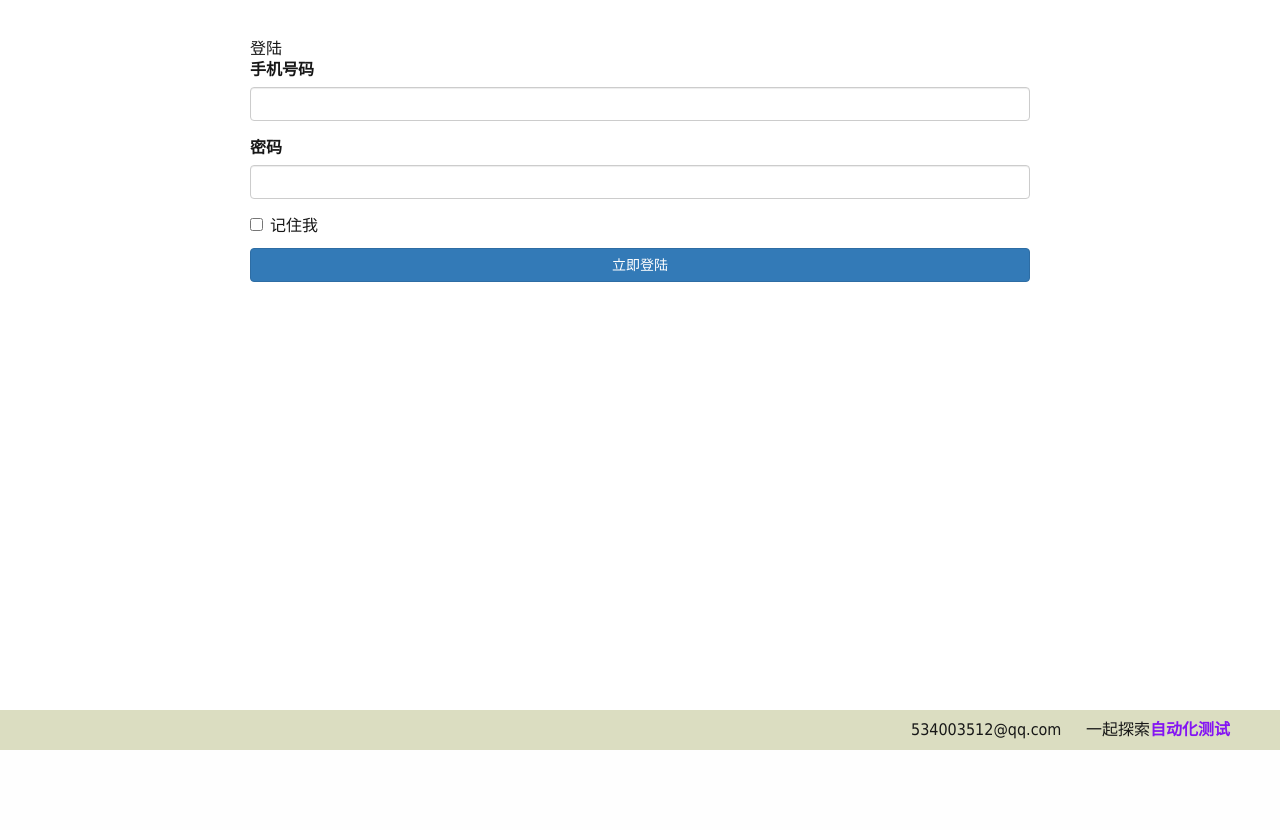
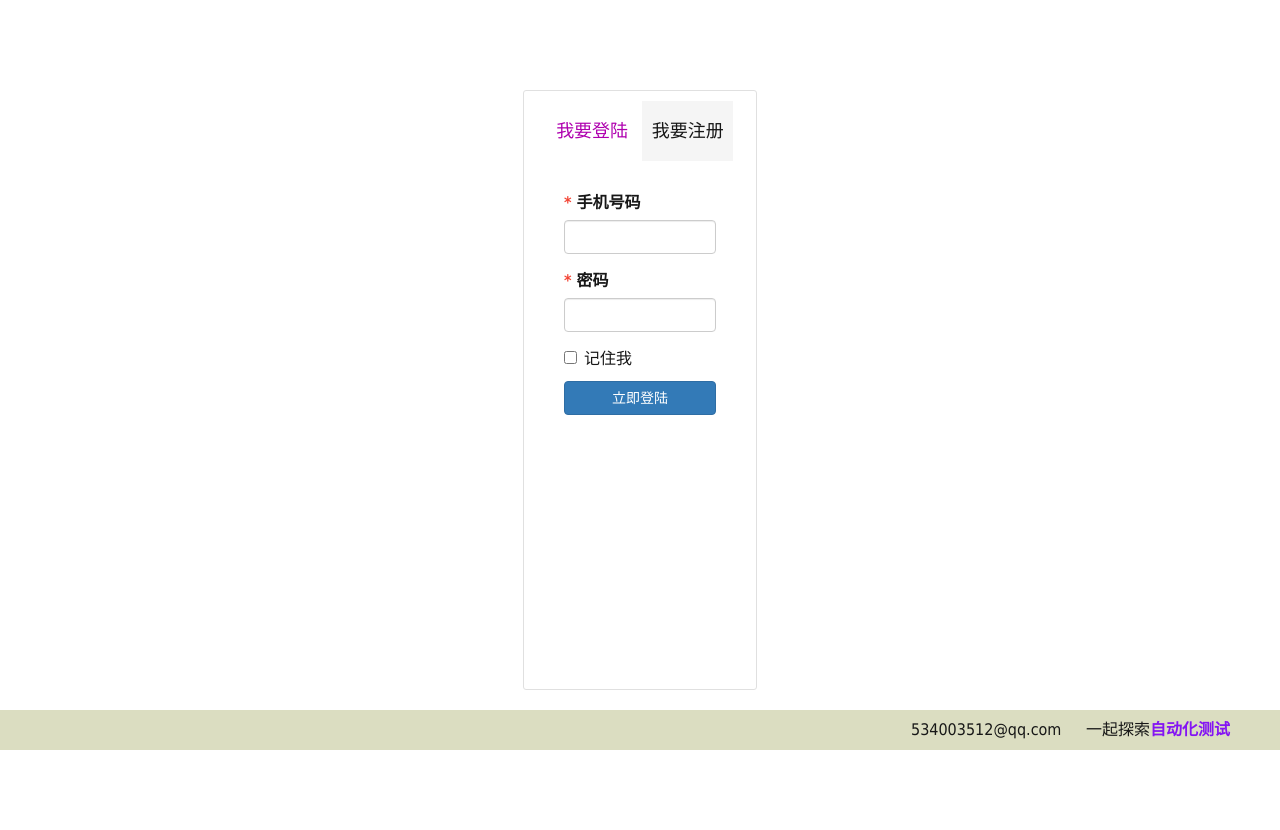
Before and after one commit to yinuo100823/Family-AutoTest, a Flask app: page /auto/test/user/login/ in a window 1280 px wide. Shown: the part 50-880 px from the top of the page. Before the commit the page ends 800 px from the top, so only its background shows below. Run offline with Flask 2, Linux system fonts and the light colour scheme; some libraries are stand-ins or nearby versions.

Commit message:
重写注册登陆页面

```diff
--- a/app/interface/views.py
+++ b/app/interface/views.py
@@ -43,7 +43,7 @@ def interface_list():
 @login_required
 def interface_info(id):
     form = InterfaceForm()
-    interface = Interface.query.filter(and_(Interface.id == id, Interface.creater_id == g.user.id)).first()
+    interface = Interface.query.filter(and_(Interface.id == id, Interface.creater_id == current_user.id)).first()
     if interface:
         if request.method == "POST" and form.validate_on_submit():
             interface.name = form.name.data
--- a/app/models.py
+++ b/app/models.py
@@ -37,7 +37,7 @@ class User(db.Model, UserMixin):
         return check_password_hash(self.password, raw_password)
 
 
-# 服务模型
+# 应用模型
 class Service(db.Model):
     __tablename__ = 'bt_service'
     id = db.Column(db.Integer, primary_key=True, autoincrement=True, index=True)
@@ -75,7 +75,7 @@ class Interface(db.Model):
     creater_id = db.Column(db.Integer, db.ForeignKey("bt_user.id"), nullable=False)
     creater = db.relationship("User", backref=db.backref("interfaces"))
     service_id = db.Column(db.Integer, db.ForeignKey("bt_service.id"), nullable=False)
-    service = db.relationship("Service", backref=db.backref("interfaces"))  # 接口所属服务
+    service = db.relationship("Service", backref=db.backref("interfaces"))  # 接口所属应用
     create_time = db.Column(db.DateTime(), nullable=False, default=datetime.now())
     update_time = db.Column(db.DateTime(), nullable=False, default=datetime.now())
 
@@ -94,7 +94,7 @@ class Case(db.Model):
     __tablename__ = 'bt_case'
     id = db.Column(db.Integer, primary_key=True, autoincrement=True, index=True)
     service_id = db.Column(db.Integer, db.ForeignKey("bt_service.id"), nullable=False, index=True)
-    service = db.relationship("Service", backref=db.backref("cases"))  # case所属服务
+    service = db.relationship("Service", backref=db.backref("cases"))  # case所属应用
     interface_id = db.Column(db.Integer, db.ForeignKey("bt_interface.id"), nullable=False, comment="关联的接口")
     interface = db.relationship("Interface", backref=db.backref("cases"))
     name = db.Column(db.String(50), nullable=False, comment="测试用例名称")
--- a/app/static/css/base-list.css
+++ b/app/static/css/base-list.css
@@ -42,7 +42,7 @@ input#submit{
 .list-body{
     width: 100%;
     height: 100%;
-    border-top: 1px solid #948b80;
+    border-top: 1px solid #af00af;
     padding-top: 2rem;
 }
 
--- a/app/static/css/reset.css
+++ b/app/static/css/reset.css
@@ -1,4 +1,5 @@
 @charset "UTF-8";
+@import "";
 body, button, dd, dl, dt, fieldset, form,
 h1, h2, h3, h4, h5, h6, hr, input, legend, li, ol, p,
 pre, td, textarea, th, ul {
@@ -38,11 +39,14 @@ a{
     color: #af00af;
     text-decoration: none;
 }
-a:hover{
+a:hover
+{
     color: #f34535;
     text-decoration: none;
 }
-
+a:link{
+   text-decoration: none;
+}
 /*h家族*/
 h1,h2,h3,h4,h5,h6{
     font-weight: normal;
@@ -89,3 +93,9 @@ h1,h2,h3,h4,h5,h6{
     margin: 0 auto;
     padding-top: 10rem;
 }
+
+/*必填字段*/
+em{
+    color: #f34535;
+    margin-right: 0.5rem;
+}
--- /dev/null
+++ b/app/static/css/user.css
@@ -0,0 +1,45 @@
+#content {
+    width: 30%;
+    height: 60rem;
+    margin: 5rem auto;
+    border: 1px solid #e0e0e0;
+    padding: 1rem;
+    border-radius: 0.3rem;
+
+}
+#content .content-header{
+    text-align: center;
+}
+
+#content .content-header a{
+    display: inline-block;
+    width: 43%;
+    height: 6rem;
+    /*float: left;*/
+    background-color: #f5f5f5;
+    font-size: large;
+    text-align: center;
+    line-height: 6rem;
+    color: #171717;
+    margin: 0 auto;
+
+}
+#content .content-header a.current{
+    background-color: transparent !important;
+    color: #af00af !important;
+}
+
+/*body样式设置*/
+#content .content-body{
+    width: 100%;
+    padding: 3rem;
+    margin: 0 auto;
+}
+
+#content .content-body .dom{
+    width: 100%;
+    display: none;
+}
+#content .content-body .current{
+    display: block;
+}
--- a/app/templates/base_ext.html
+++ b/app/templates/base_ext.html
@@ -6,8 +6,8 @@
                     {"url":"case.case_list","title":"用例管理"},
                     {"url":"interface.interface_list","title":"接口管理"},
                     {"url":"services.service_list","title":"应用管理"},
-                    {"url":"services.service_list","title":"测试报告管理"},
-                    {"url":"services.service_list","title":"其他小功能"}
+                    {"url":"services.service_list","title":"报告管理"},
+                    {"url":"services.service_list","title":"其他功能"}
                 ] %}
             <li>
                 <a href="{{ url_for(item.get('url')) }}">{{ item.get('title') }}</a>
--- /dev/null
+++ b/app/templates/user/user.html
@@ -0,0 +1,77 @@
+{% extends 'base.html' %}
+{% block title %}登陆{% endblock %}
+{% block head %}
+    <link rel="stylesheet" href="{{ url_for('static',filename='css/reset.css') }}">
+    <link rel="stylesheet" href="{{ url_for('static',filename='css/user.css') }}">
+    <script src="{{ url_for('static',filename='js/user.js') }}"></script>
+{% endblock %}
+{% block main %}
+    <section id="content">
+        {#===============头部======================#}
+        <div class="content-header clearfix">
+            <a class='current' href="javascript:">我要登陆</a>
+            <a href="javascript:">我要注册</a>
+        </div>
+
+        {#===============内容======================#}
+        <div class="content-body">
+            <div class="dom current">
+                <form action="{{ url_for('user.login') }}" method="post">
+                    <div class="form-group  required">
+                        <label class="control-label" for="telephone"><em>*</em>手机号码</label>
+                        <input class="form-control" id="telephone" name="telephone" required="" type="text" value="">
+                    </div>
+                    <div class="form-group  required">
+                        <label class="control-label" for="password"><em>*</em>密码</label>
+                        <input class="form-control" id="password" name="password" required="" type="password" value="">
+
+                    </div>
+                    <div class="checkbox">
+                        <label>
+                            <input id="remember" name="remember" type="checkbox" value="y"> 记住我
+                        </label>
+                    </div>
+                    <input class="btn btn-default btn-primary btn-block" id="submit" name="submit" type="submit"
+                           value="立即登陆">
+                </form>
+            </div>
+
+            <div class="dom">
+                <form action="{{ url_for('user.sign') }}" method="post">
+                    <div class="form-container">
+                        <div class="form-group  required">
+                            <label class="control-label" for="telephone"><em>*</em>手机号码</label>
+                            <input class="form-control" id="telephone" name="telephone" placeholder="手机号码" required=""
+                                   type="text" value="">
+                        </div>
+                        <div class="form-group  required">
+                            <label class="control-label" for="mini_name"><em>*</em>昵称</label>
+                            <input class="form-control" id="mini_name" name="mini_name" required="" type="text"
+                                   value="">
+                        </div>
+                        <div class="form-group  required">
+                            <label class="control-label" for="email"><em>*</em>电子邮箱</label>
+                            <input class="form-control" id="email" name="email" required="" type="text" value="">
+                        </div>
+                        <div class="form-group  required">
+                            <label class="control-label" for="password"><em>*</em>密码</label>
+                            <input class="form-control" id="password" name="password" required="" type="password"
+                                   value="">
+                        </div>
+                        <div class="form-group  required">
+                            <label class="control-label" for="re_password"><em>*</em>重复密码</label>
+                            <input class="form-control" id="re_password" name="re_password" required="" type="password"
+                                   value="">
+                        </div>
+                        <input class="btn btn-default btn-primary btn-block" id="submit" name="submit" type="submit"
+                               value="立即注册">
+                    </div>
+                </form>
+
+            </div>
+        </div>
+
+
+    </section>
+
+{% endblock %}
--- a/app/user/views.py
+++ b/app/user/views.py
@@ -15,12 +15,13 @@ from exts import db
 
 @user.route("/user/sign/", methods=["GET", "POST"])
 def sign():
-    form = SignForm()
-    if request.method == "POST" and form.validate_on_submit():
-        telephone = form.telephone.data
-        mini_name = form.mini_name.data
-        password = form.password.data
-        email = form.email.data
+    # form = SignForm()
+    # if request.method == "POST" and form.validate_on_submit():
+    if request.method == "POST":
+        telephone = request.form.get("telephone")
+        mini_name = request.form.get("mini_name")
+        password = request.form.get("password")
+        email = request.form.get("email")
         new_user = User(telephone=telephone, mini_name=mini_name, password=password, email=email)
         try:
             db.session.add(new_user)
@@ -28,16 +29,16 @@ def sign():
         except:
             flash("注册用户失败",FlashEnum.warning.name)
         return redirect(url_for('.login'))
-    return render_template("user/sign.html", form=form)
+    return render_template("user/user.html")
 
 
 @user.route("/user/login/", methods=["GET", "POST"])
 def login():
-    form = LoginForm()
-    if request.method == "POST" and form.validate_on_submit():
-        telephone = form.telephone.data
-        password = form.password.data
-        remember = form.remember.data
+    # form = LoginForm()
+    if request.method == "POST":
+        telephone = request.form.get("telephone")
+        password = request.form.get("password")
+        remember = request.form.get("remember")
         user_info = User.query.filter(User.telephone == telephone).first()
 
         if user_info and user_info.check_password(password):
@@ -47,7 +48,7 @@ def login():
                 next = url_for("index")
                 return redirect(next)
         flash("用户不存在或密码错误！", FlashEnum.warning.name)
-    return render_template("user/login.html", form=form)
+    return render_template("user/user.html")
 
 
 @user.route("/logout/")
```
Also changed, not shown: app/static/css/base-info.css (+35 -4 lines), app/static/css/base.css (+33 -22 lines).
